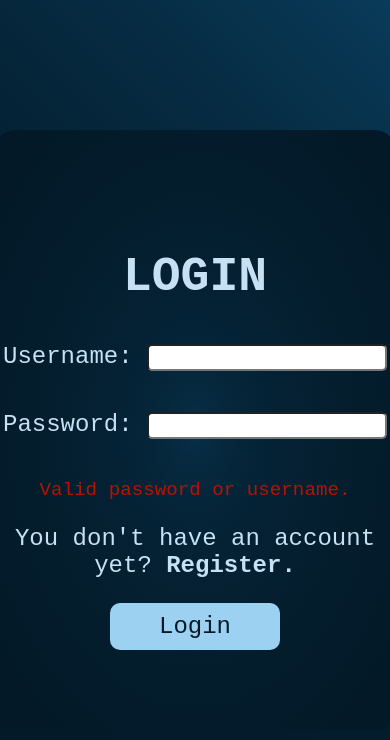
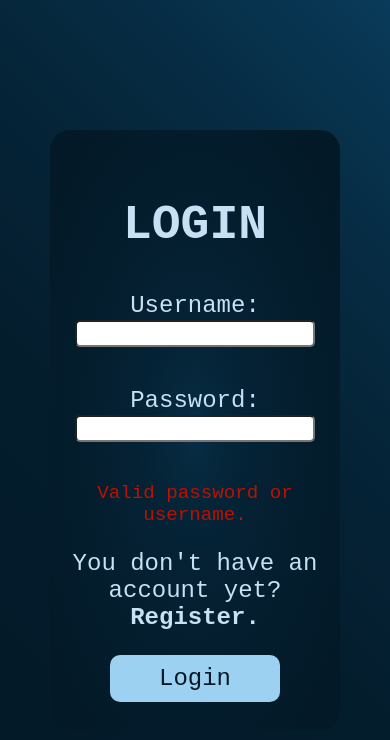
Before and after one commit to takitamMAJECZKA/swimming-app, a React (Vite) app: page /#/login in a window 390 px wide. Shown: the top 740 px of the page. Built offline with nearby package versions, Linux system fonts and the light colour scheme.

Commit message:
Adding e-mail input into registration

```diff
--- a/src/Components/LoginForm.jsx
+++ b/src/Components/LoginForm.jsx
@@ -23,8 +23,9 @@ export default function LoginForm(){
                 <form>
                     <h2 id="registerHeader">REGISTER</h2>
                     <label>Username: <input type="text" id="username"/></label>
+                    <label>E-mail: <input type="email" id="email"/></label>
                     <label>Password: <input type="password" id="password"/></label>
-                    <p id="registerError">Account with that username already exists.</p>
+                    <p id="registerError">Account with that username or email already exists.</p>
                     <p>You already have an account? <span id="changeToLogin" onClick={()=>{setReturnLogin(true)}}>Login.</span></p>
                 </form>
                 <button id="registerBtn">Register</button>
--- a/src/style.css
+++ b/src/style.css
@@ -21,11 +21,6 @@ body{
     height: 100vh;
 }
 
-@media (max-width: 500px) {
-    #loginFormContainer, #registerFormContainer{
-        min-width: calc(100vw - 60px);
-    }
-}
 
 #loginPage{
     width: 100%;
@@ -97,3 +92,13 @@ body{
     padding: 0;
     color: var(--red);
 }
+
+#email:valid{
+    color: green;
+}
+
+@media (width <= 500px) {
+    #loginFormContainer, #registerFormContainer{
+        min-width: calc(100vw - 100px);
+    }
+}
```
